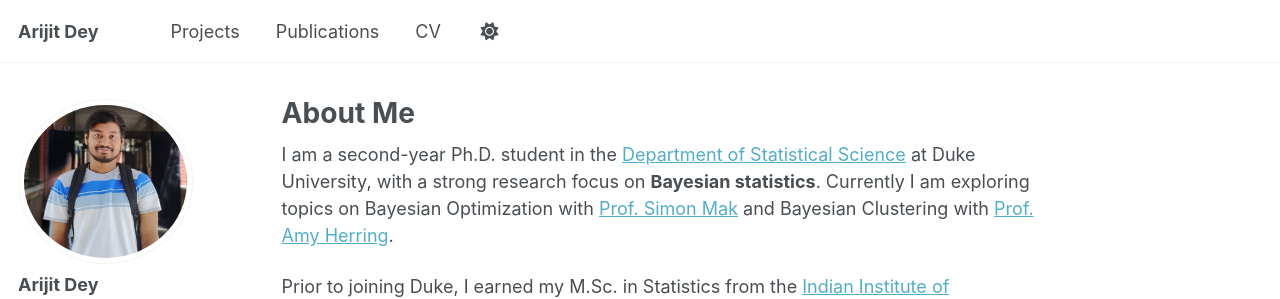
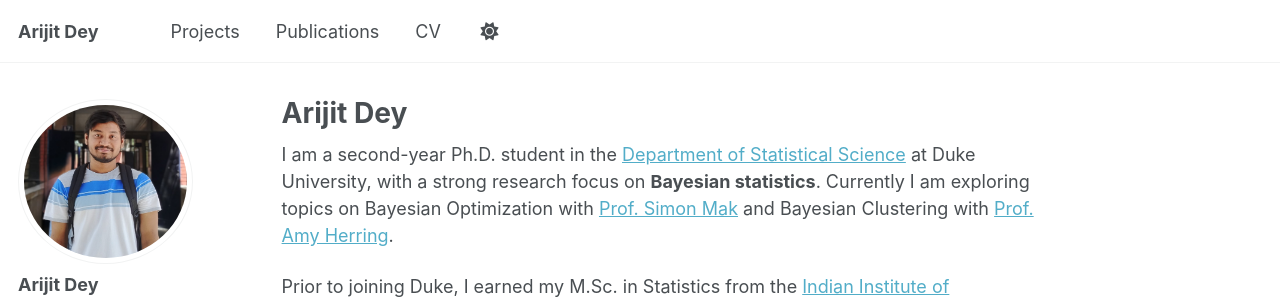
Before and after one commit to arijitdey22/arijitdey22.github.io, a Jekyll site: the page built from _pages/about.md, in a window 1280 px wide and 1129 px high. Shown: the top 299 px of the window. Built offline with Jekyll 4.4.1, drawn with Linux system fonts in a browser that asks for light colours; some web fonts are replaced; a script that is not in the unit is left out.

Commit message:
Update about.md

```diff
--- a/_pages/about.md
+++ b/_pages/about.md
@@ -1,6 +1,6 @@
 ---
 permalink: /
-title: "About Me"
+title: "Arijit Dey"
 author_profile: true
 redirect_from:
   - /about/
```
